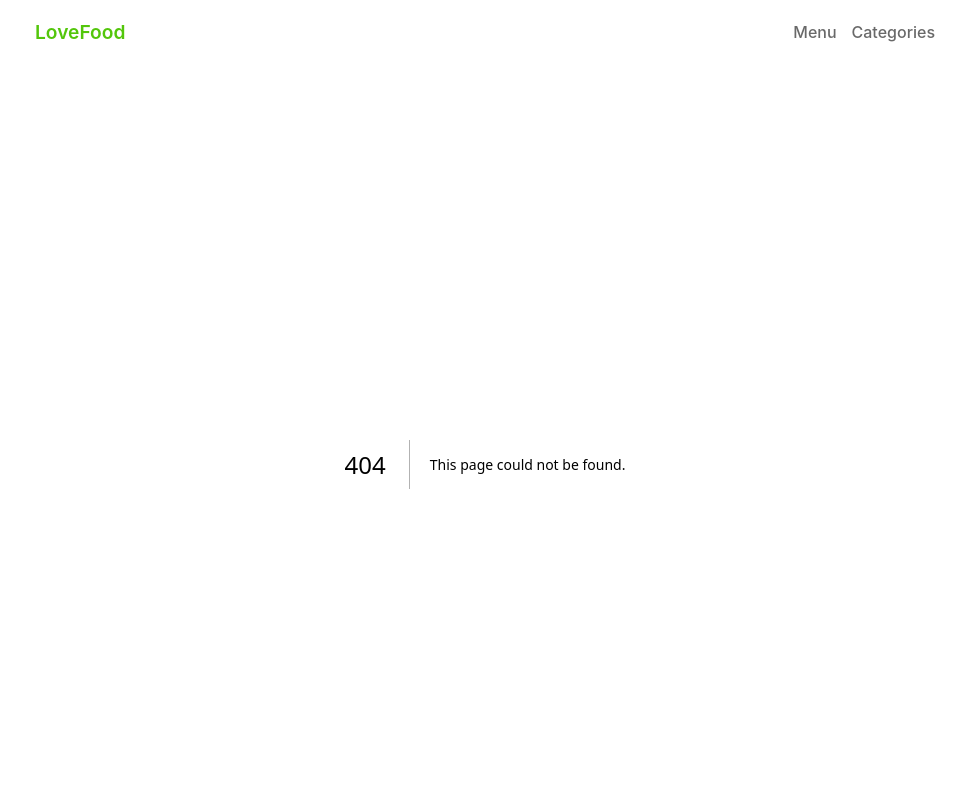
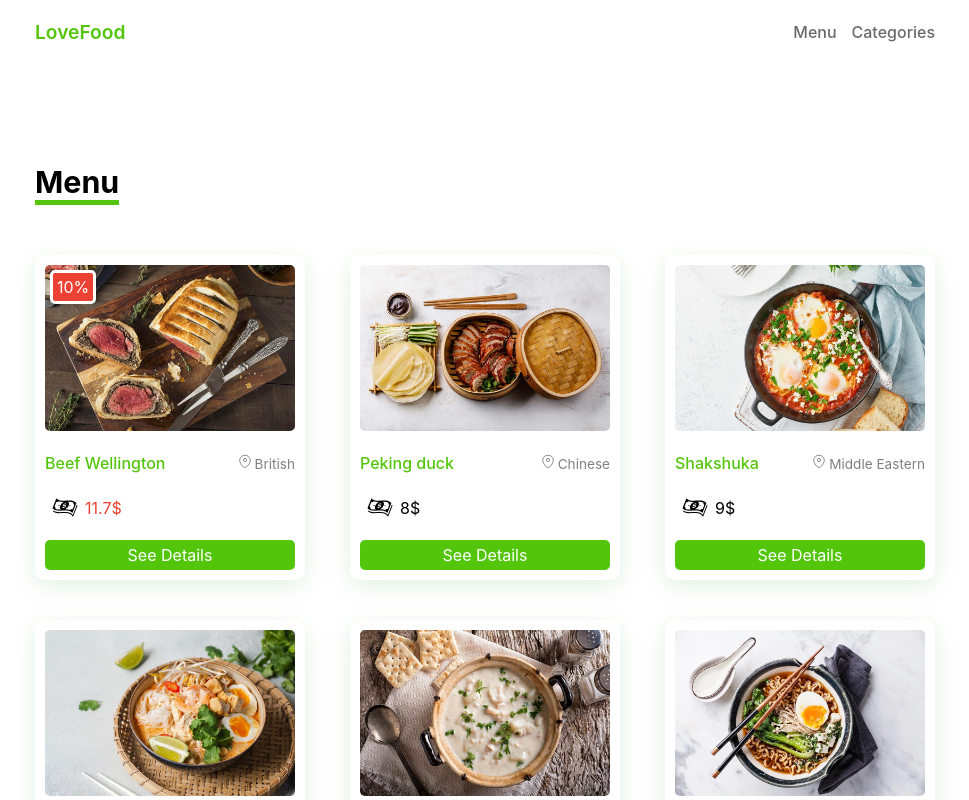
Before and after one commit to efshinzarei/lovefood, a Next.js app: page /menu in a window 1280 px wide. Before the commit this address had no page. Shown: the top 800 px of the page, without its empty margins (155-1124 px from the left). Built offline with nearby package versions, Linux system fonts and the light colour scheme; data requests are answered from the project's data file.

Commit message:
Added Menu Page

```diff
--- /dev/null
+++ b/components/modules/Card.js
@@ -0,0 +1,36 @@
+import Link from "next/link";
+
+import Dollar from "../icons/Dollar";
+import Location from "../icons/Location";
+
+import styles from "./Card.module.css";
+
+function Card(props) {
+  const { id, name, price, details, discount } = props;
+  return (
+    <div className={styles.container}>
+      <img src={`/images/${id}.jpeg`} alt={name} />
+      <div className={styles.details}>
+        <h4>{name}</h4>
+        <div>
+          <Location />
+          {details[0].Cuisine}
+        </div>
+      </div>
+      <div className={styles.price}>
+        <Dollar />
+        {discount ? (
+          <span className={styles.discount}>
+            {(price * (100 - discount)) / 100}$
+          </span>
+        ) : (
+          <span>{price}$</span>
+        )}
+        {discount ? <div className={styles.badge}>{discount}%</div> : null}
+      </div>
+      <Link href={`/menu/${id}`}>See Details</Link>
+    </div>
+  );
+}
+
+export default Card;
--- /dev/null
+++ b/components/modules/Card.module.css
@@ -0,0 +1,63 @@
+.container {
+  display: flex;
+  flex-direction: column;
+  width: 270px;
+  box-shadow: rgba(92, 245, 115, 0.123) 0px 4px 16px,
+    rgba(17, 17, 26, 0.05) 0px 8px 32px;
+  margin-bottom: 40px;
+  padding: 10px;
+  border-radius: 10px;
+  position: relative;
+}
+
+.container img {
+  width: 100%;
+  border-radius: 5px;
+}
+
+.details {
+  display: flex;
+  align-items: baseline;
+  justify-content: space-between;
+  color: grey;
+  font-size: 0.85rem;
+  margin: 22px 0;
+}
+
+.details h4 {
+  color: #53c60b;
+  font-weight: 500;
+  font-size: 1rem;
+}
+
+.price {
+  display: flex;
+  justify-content: left !important;
+  align-items: center;
+}
+
+.container a {
+  background-color: #53c60b;
+  color: white;
+  display: block;
+  width: 100%;
+  text-align: center;
+  margin-top: 20px;
+  padding: 5px 0;
+  border-radius: 5px;
+}
+
+.discount {
+  color: #ed4133;
+}
+
+.badge {
+  background-color: #ed4133;
+  color: white;
+  padding: 4px;
+  border-radius: 5px;
+  border: 3px solid white;
+  position: absolute;
+  top: 15px;
+  left: 15px;
+}
--- /dev/null
+++ b/components/templates/MenuPage.js
@@ -0,0 +1,18 @@
+import Card from "../modules/Card";
+
+import styles from "./MenuPage.module.css";
+
+function MenuPage({ data }) {
+  return (
+    <div className={styles.container}>
+      <h2>Menu</h2>
+      <div className={styles.subContainer}>
+        {data.map((food) => (
+          <Card key={food.id} {...food} />
+        ))}
+      </div>
+    </div>
+  );
+}
+
+export default MenuPage;
--- /dev/null
+++ b/components/templates/MenuPage.module.css
@@ -0,0 +1,37 @@
+.container {
+  max-width: 900px;
+  margin: auto;
+  margin-top: 100px;
+}
+
+.subContainer {
+  display: flex;
+  flex-wrap: wrap;
+  justify-content: space-between;
+}
+
+.container h2 {
+  border-bottom: 5px solid #53c60b;
+  width: fit-content;
+  margin-bottom: 50px;
+  font-size: 1.9rem;
+}
+
+@media (max-width: 900px) {
+  .container {
+    padding: 20px;
+  }
+  .subContainer {
+    justify-content: space-around;
+  }
+  .container h2 {
+    margin: auto;
+    margin-bottom: 50px;
+  }
+}
+
+@media (max-width: 600px) {
+  .container {
+    padding: 10px;
+  }
+}
--- /dev/null
+++ b/pages/menu/index.js
@@ -0,0 +1,17 @@
+import MenuPage from "@/components/templates/MenuPage";
+
+function Menu({ data }) {
+  return <MenuPage data={data} />;
+}
+
+export default Menu;
+
+export async function getStaticProps() {
+  const res = await fetch("http://localhost:4000/data");
+  const data = await res.json();
+
+  return {
+    props: { data },
+    revalidate: 10,
+  };
+}
```
